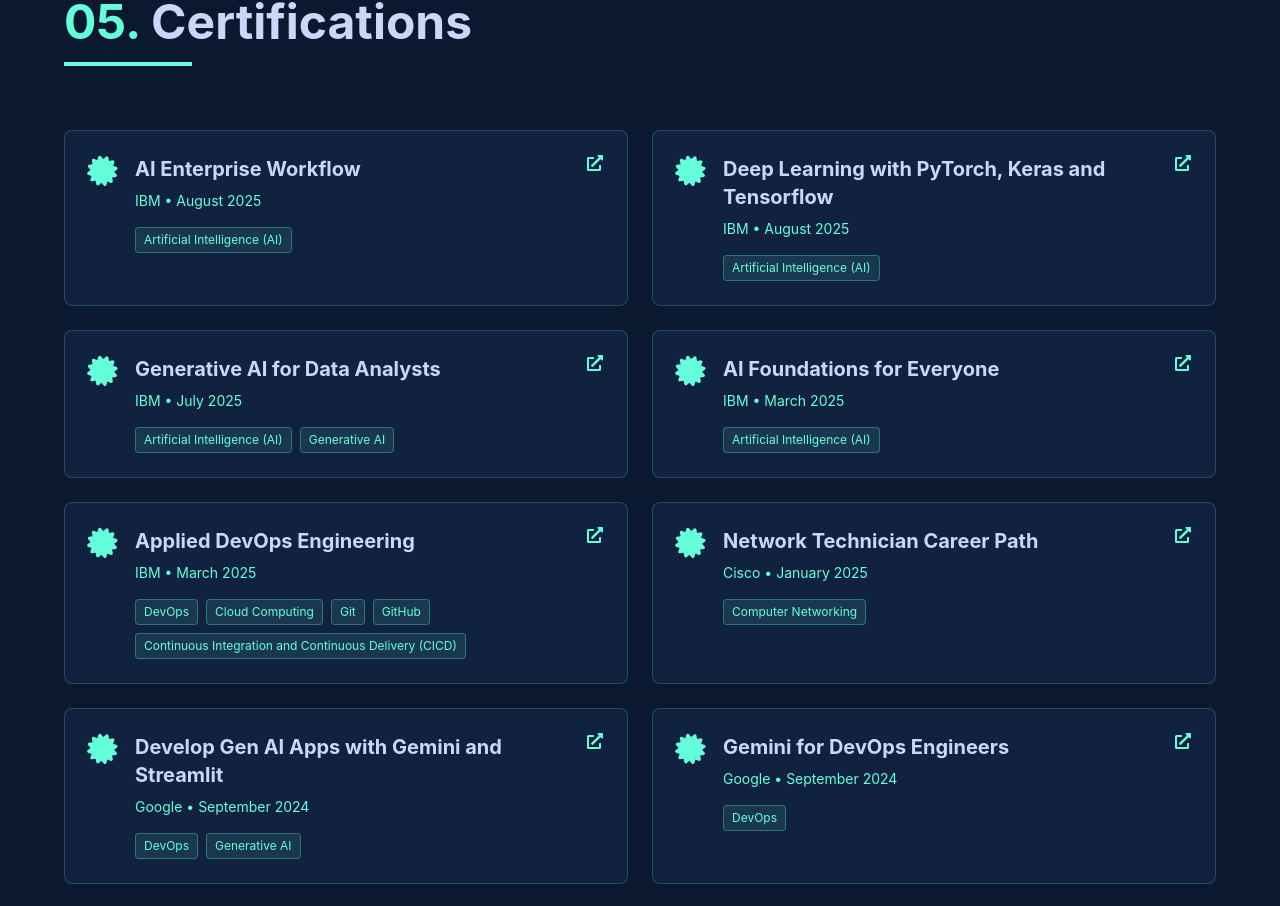
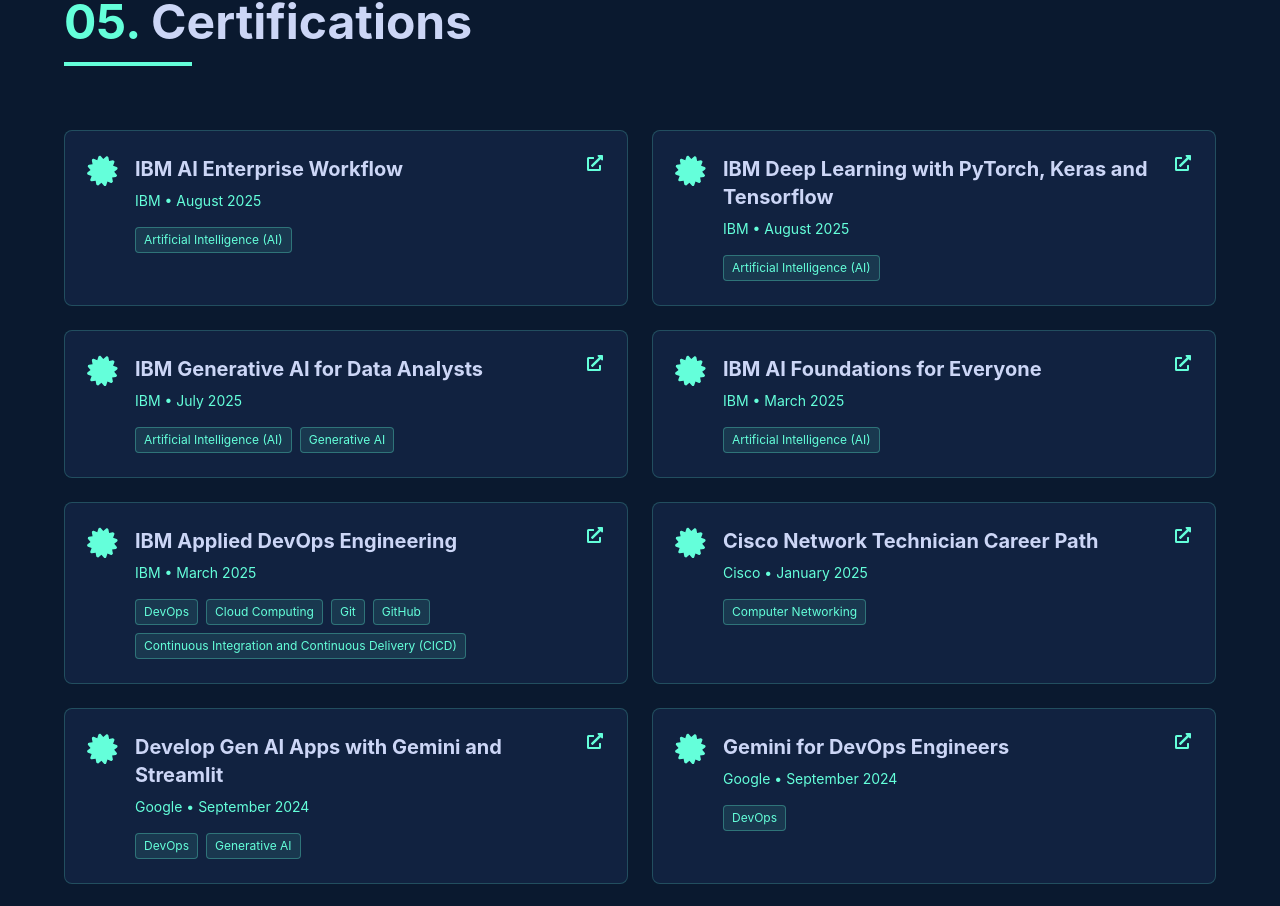
Before and after one commit to Yajat047/Portfolio, a React (Vite) app: page / in a window 1280 px wide. Shown: the part 6440-7346 px from the top of the page. Built offline with nearby package versions, Linux system fonts and the light colour scheme.

Commit message:
Update certifications.js

```diff
--- a/src/data/certifications.js
+++ b/src/data/certifications.js
@@ -1,7 +1,7 @@
 export const certifications = [
   {
     id: 1,
-    title: "AI Enterprise Workflow",
+    title: "IBM AI Enterprise Workflow",
     issuer: "IBM",
     date: "August 2025",
     credentialId: "1Q2JSE6CLKPI",
@@ -10,7 +10,7 @@
   },
   {
     id: 2,
-    title: "Deep Learning with PyTorch, Keras and Tensorflow",
+    title: "IBM Deep Learning with PyTorch, Keras and Tensorflow",
     issuer: "IBM",
     date: "August 2025",
     credentialId: "B37PYVMNWIIS",
@@ -19,7 +19,7 @@
   },
   {
     id: 3,
-    title: "Generative AI for Data Analysts",
+    title: "IBM Generative AI for Data Analysts",
     issuer: "IBM",
     date: "July 2025",
     credentialId: "T619QD2XGF72",
@@ -28,7 +28,7 @@
   },
   {
     id: 4,
-    title: "AI Foundations for Everyone",
+    title: "IBM AI Foundations for Everyone",
     issuer: "IBM",
     date: "March 2025",
     credentialId: "W6PIA23WLD21",
@@ -37,7 +37,7 @@
   },
   {
     id: 5,
-    title: "Applied DevOps Engineering",
+    title: "IBM Applied DevOps Engineering",
     issuer: "IBM",
     date: "March 2025",
     credentialId: "S4WUFWNV9ND0",
@@ -46,7 +46,7 @@
   },
   {
     id: 6,
-    title: "Network Technician Career Path",
+    title: "Cisco Network Technician Career Path",
     issuer: "Cisco",
     date: "January 2025",
     credentialId: "",
```
